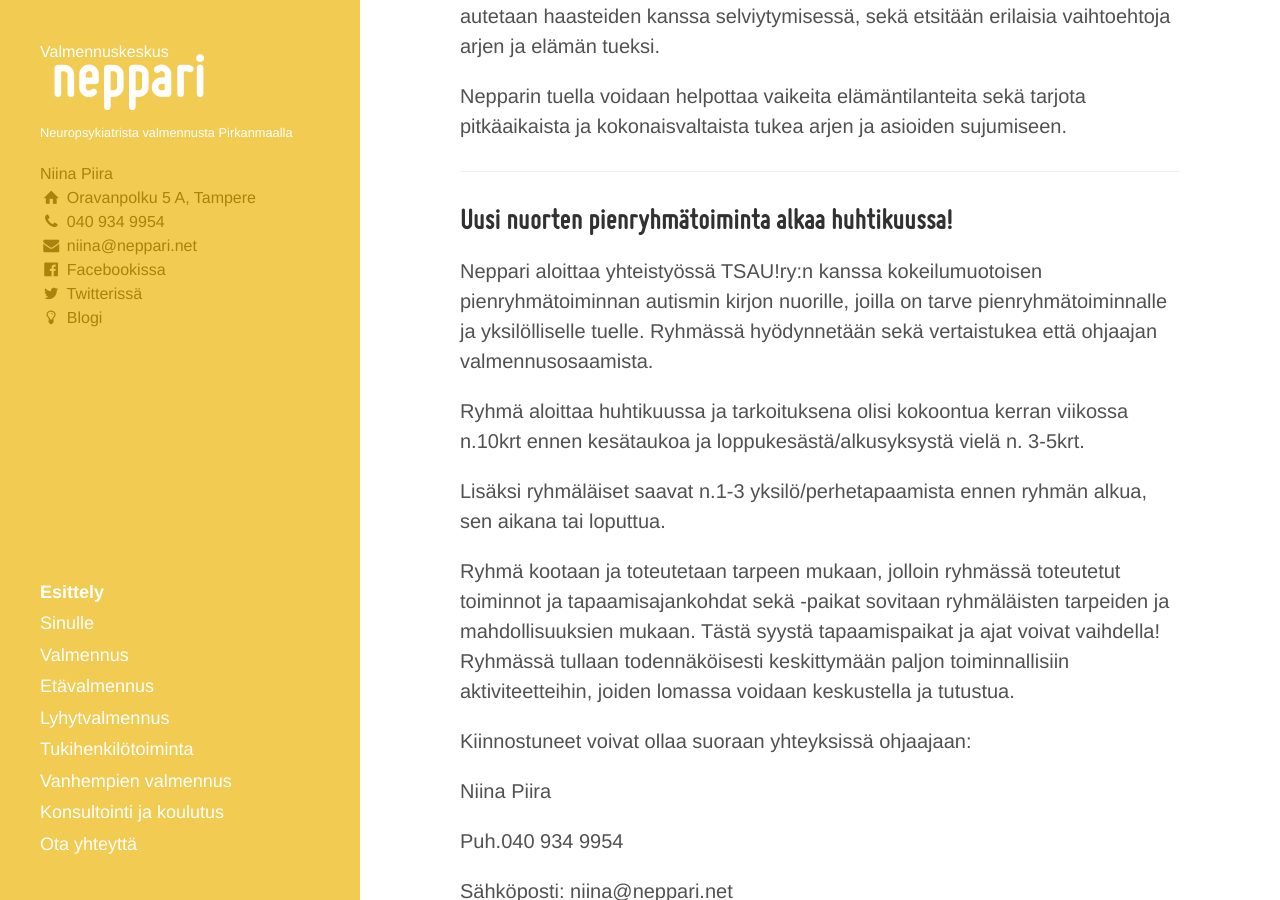
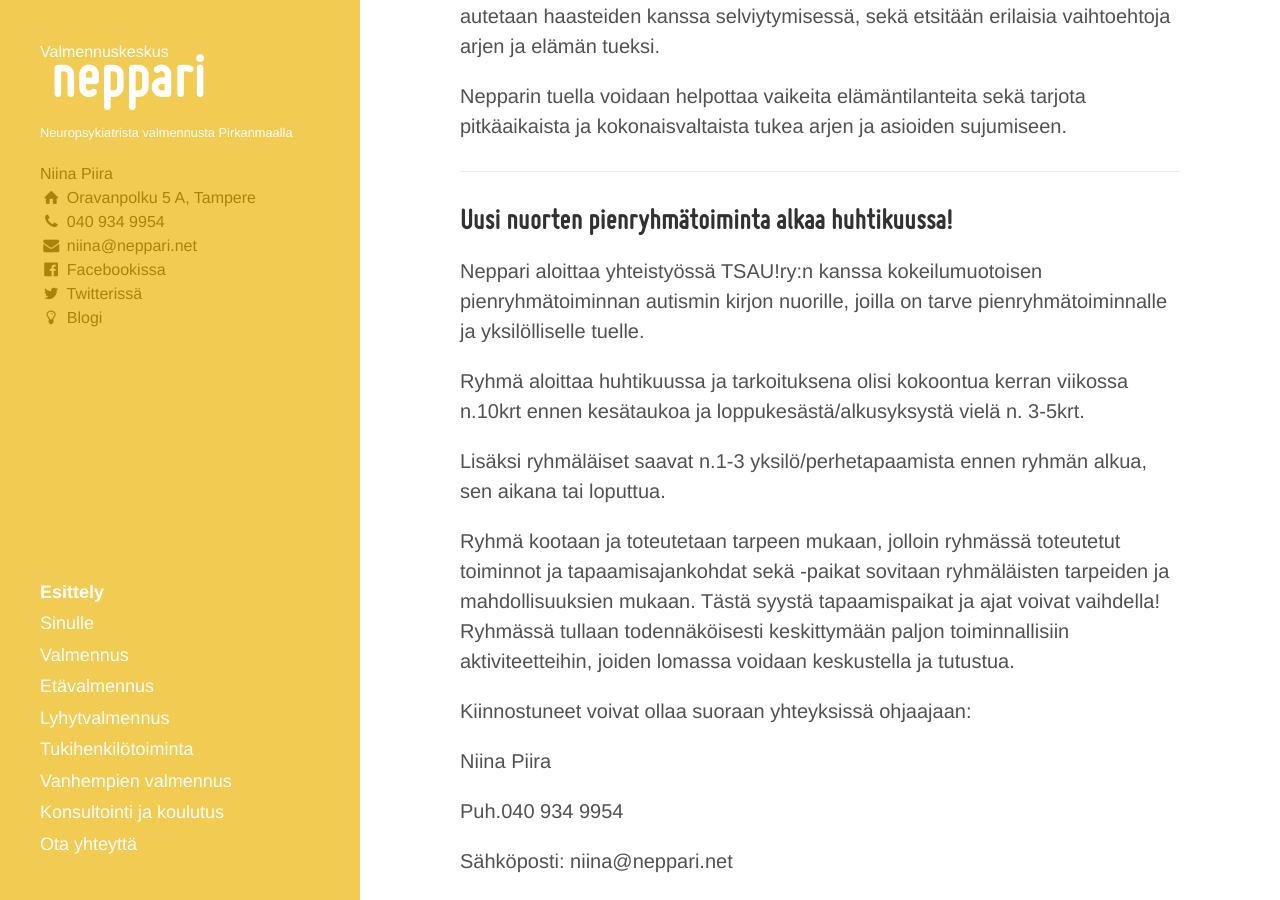
Before and after one commit to niinapiira/neppari.net, a Jekyll site: the page built from index.md, in a window 1280 px wide and 900 px high, scrolled down 411 px. Built offline with Jekyll 4.4.1, drawn with Linux system fonts in a browser that asks for light colours.

Commit message:
Updated index.md

```diff
--- a/index.md
+++ b/index.md
@@ -24,7 +24,7 @@ ___
 
 ## Uusi nuorten pienryhmätoiminta alkaa huhtikuussa!
 
-Neppari aloittaa yhteistyössä TSAU!ry:n kanssa kokeilumuotoisen pienryhmätoiminnan autismin kirjon nuorille, joilla on tarve pienryhmätoiminnalle ja yksilölliselle tuelle. Ryhmässä hyödynnetään sekä vertaistukea että ohjaajan valmennusosaamista.
+Neppari aloittaa yhteistyössä TSAU!ry:n kanssa kokeilumuotoisen pienryhmätoiminnan autismin kirjon nuorille, joilla on tarve pienryhmätoiminnalle ja yksilölliselle tuelle.
 
 Ryhmä aloittaa huhtikuussa ja tarkoituksena olisi kokoontua kerran
 viikossa n.10krt ennen kesätaukoa ja loppukesästä/alkusyksystä vielä n. 3-5krt.
```
